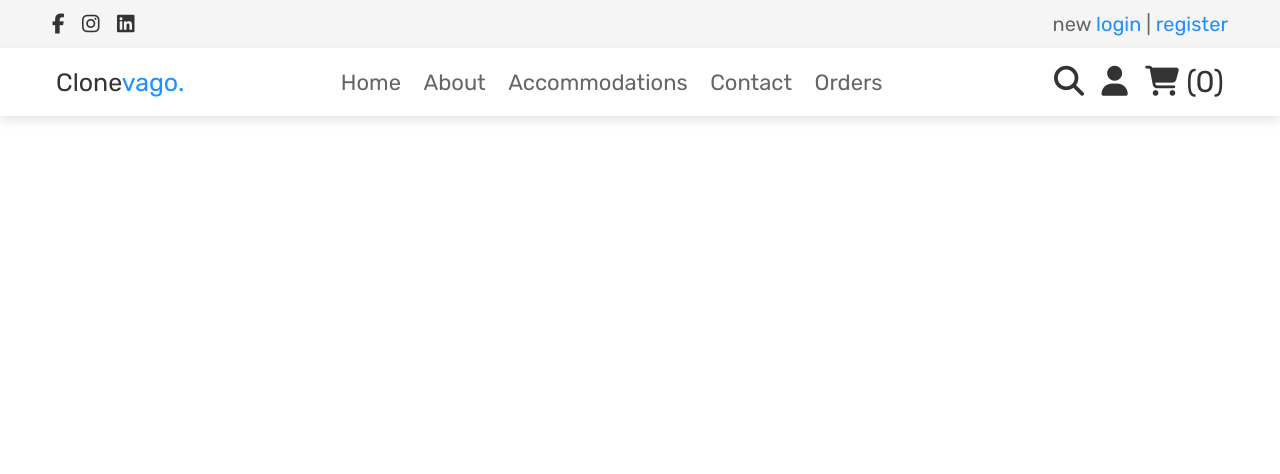
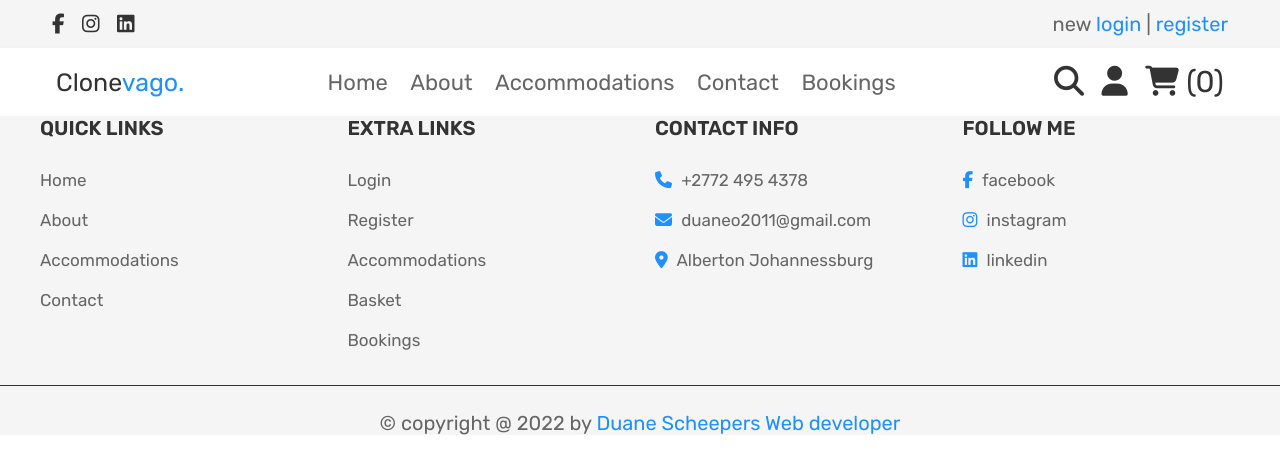
Before and after one commit to DuaneScheepersWebDeveloper/Hotel-Booking-App-PHP, a PHP site: page /oop-hotel-booking-app/pages/home_page.php in a window 1280 px wide. Shown: the top 474 px of the page. Run offline with PHP 8.4, Linux system fonts and the light colour scheme; the visitor is signed in with stand-in values (Sample User, id 1); data that the repository does not hold is empty; some libraries are stand-ins or nearby versions.

Commit message:
Added the homepage Footer
Added the homepage Footer

```diff
--- /dev/null
+++ b/inc/home_footer.php
@@ -0,0 +1,40 @@
+<section class="footer">
+    <div class="box-container">
+
+        <div class="box">
+           <h3>quick links</h3>
+           <a href="home.php">Home</a>
+         <a href="about.php">About</a>
+         <a href="Accommodations.php">Accommodations</a>
+         <a href="contact.php">Contact</a>
+        </div>
+
+        <div class="box">
+           <h3>Extra links</h3>
+           <a href="login_page.php">Login</a>
+         <a href="register_page.php">Register</a>
+         <a href="Accommodations.php">Accommodations</a>
+         <a href="basket_page.php">Basket</a>
+         <a href="bookings_page.php">Bookings</a>
+        </div>
+
+
+
+        <div class="box">
+         <h3>contact info</h3>
+         <p> <i class="fas fa-phone"></i> +2772 495 4378 </p>
+
+         <p> <i class="fas fa-envelope"></i> duaneo2011@gmail.com</p>
+         <p> <i class="fas fa-map-marker-alt"></i> Alberton Johannessburg </p>
+      </div>
+
+      <div class="box">
+         <h3>follow me</h3>
+         <a href="#"> <i class="fab fa-facebook-f"></i> facebook </a>
+         <a href="#"> <i class="fab fa-instagram"></i> instagram </a>
+         <a href="#"> <i class="fab fa-linkedin"></i> linkedin </a>
+      </div>
+
+    </div>
+    <p class="credit"> &copy; copyright  @ <?php echo date('Y'); ?> by <span>Duane Scheepers Web developer</span> </p>
+</section>
--- a/inc/home_nav.inc.php
+++ b/inc/home_nav.inc.php
@@ -21,7 +21,7 @@
          <a href="about.php">About</a>
          <a href="Accommodations.php">Accommodations</a>
          <a href="contact.php">Contact</a>
-         <a href="orders.php">Orders</a>
+         <a href="booking_page.php">Bookings</a>
       </nav>
 
       <div class="icons">
--- a/pages/home_page.php
+++ b/pages/home_page.php
@@ -10,4 +10,8 @@ include("../inc/home_header.php");
 
 </body>
 <script src="../static/js/home.js"></script>
-<?php include("../inc/footer.php"); ?>
+
+<?php
+include("../inc/home_footer.php");
+include("../inc/footer.php");
+?>
--- a/static/assets/css/home.styles.css
+++ b/static/assets/css/home.styles.css
@@ -207,6 +207,57 @@ body{
  .header .header-2 .flex .user-box .delete-btn{
     margin-top: 0;
  }
+
+.footer{
+   background-color: var(--light-bg);
+}
+
+.footer .box-container{
+   max-width: 1200px;
+   margin:0 auto;
+   display: grid;
+   grid-template-columns: repeat(auto-fit, minmax(25rem, 1fr));
+   gap:3rem;
+}
+
+.footer .box-container .box h3{
+   text-transform: uppercase;
+   color:var(--black);
+   font-size: 2rem;
+   padding-bottom: 2rem;
+}
+
+.footer .box-container .box p,
+.footer .box-container .box a{
+   display: block;
+   font-size: 1.7rem;
+   color:var(--light-color);
+   padding:1rem 0;
+}
+
+.footer .box-container .box p i,
+.footer .box-container .box a i{
+   color:var(--blue);
+   padding-right: .5rem;
+}
+
+.footer .box-container .box a:hover{
+   color:var(--blue);
+   text-decoration: underline;
+}
+
+.footer .credit{
+   text-align: center;
+   font-size: 2rem;
+   color:var(--light-color);
+   border-top: var(--border);
+   margin-top: 2.5rem;
+   padding-top: 2.5rem;
+}
+
+.footer .credit span{
+   color:var(--blue);
+}
 /*
 .message{
    position: sticky;
```
Also changed, not shown: pages/basket_page.php (added).
